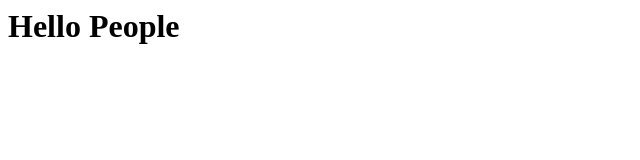
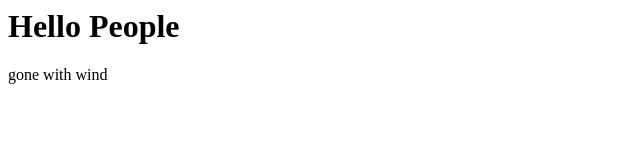
Before and after one commit to KoalaTree/example-2, a plain HTML site: page index.html in a window 1280 px wide. Shown: the full height of the page, 0-640 px from the left. Drawn offline with Linux system fonts and the light colour scheme.

Commit message:
added a line

```diff
--- a/index.html
+++ b/index.html
@@ -1,3 +1,6 @@
 
 
 <h1>Hello People</h1>
+
+
+<p>gone with wind</p>
```
